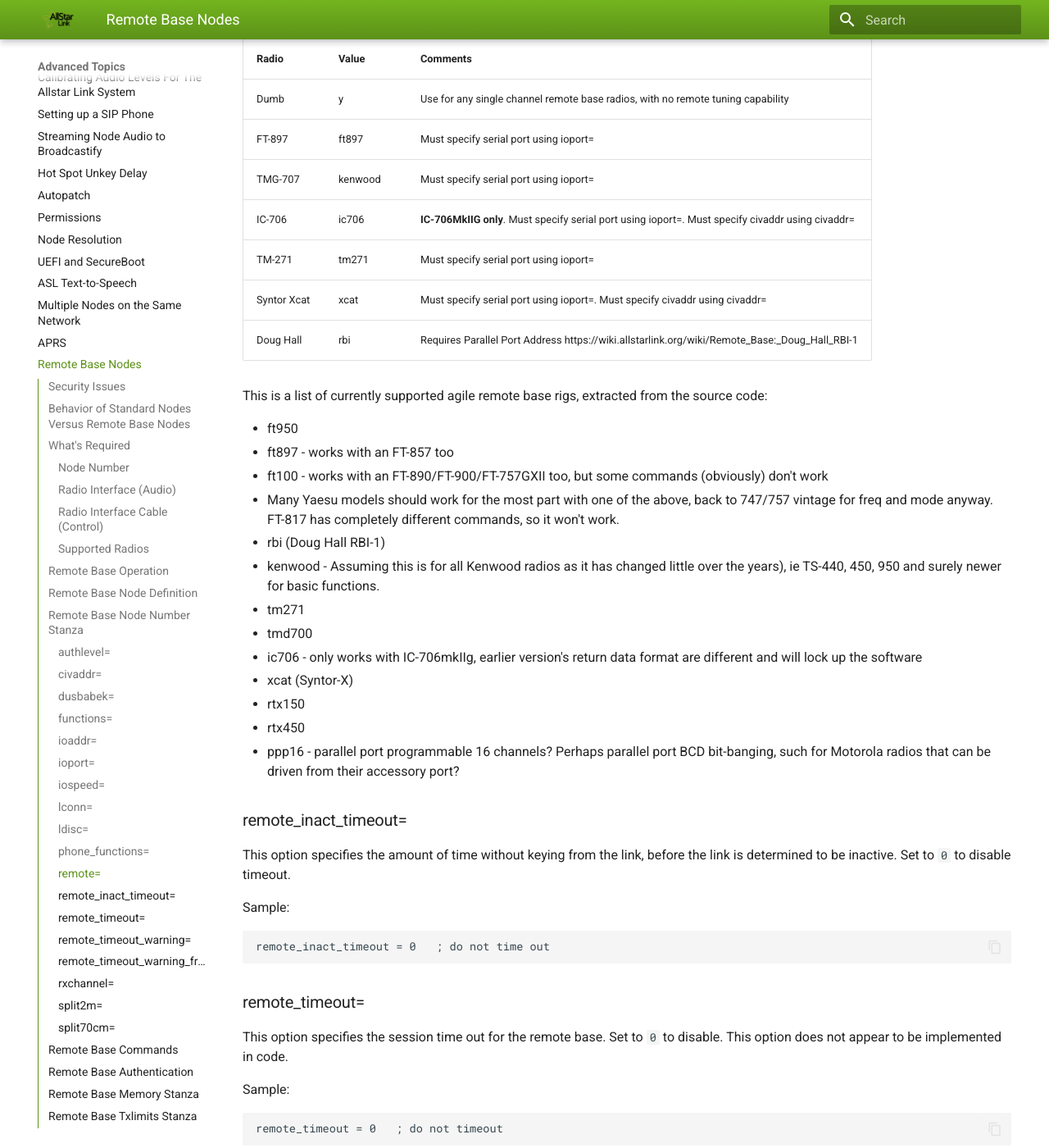
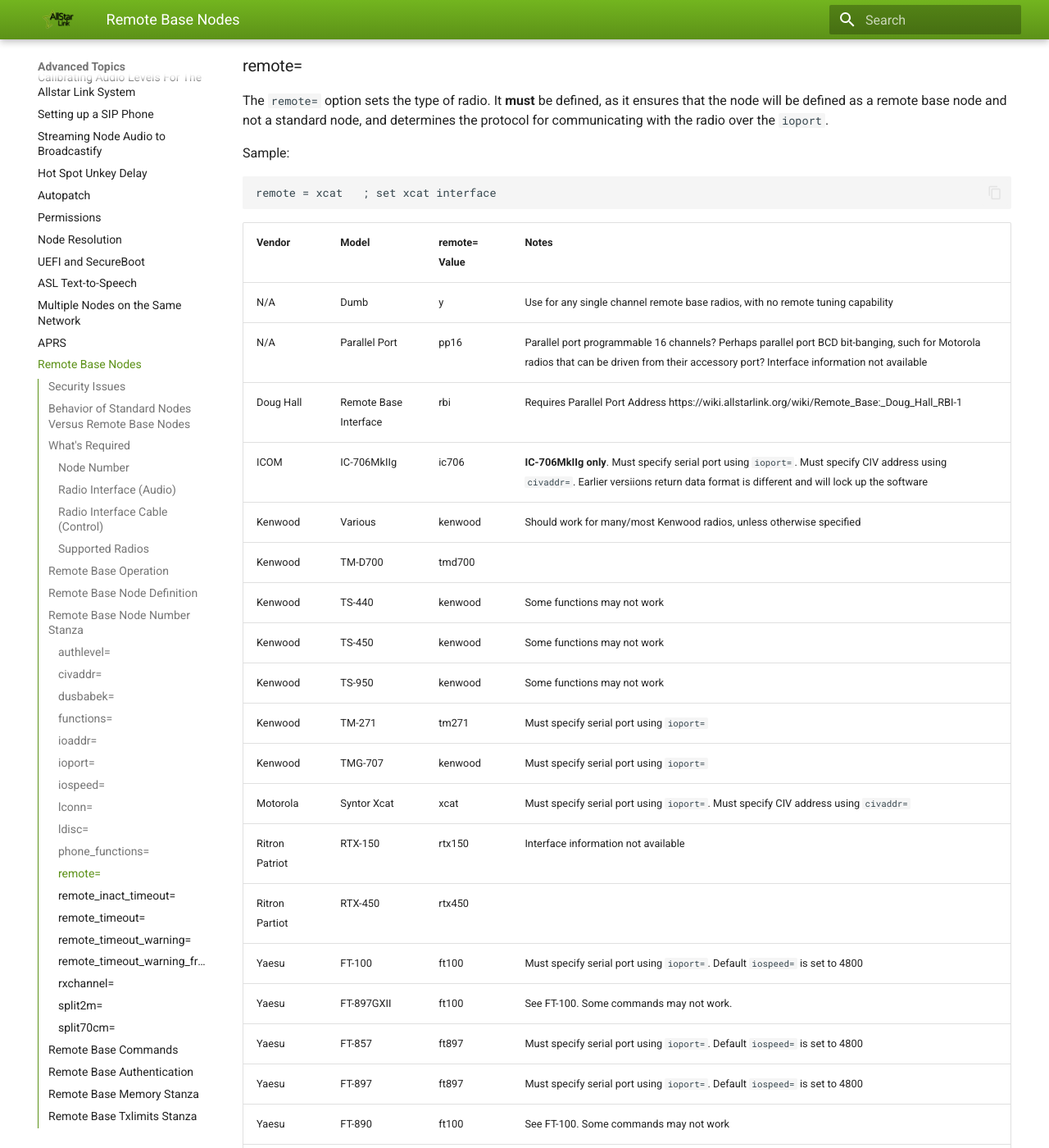
Before and after one commit to AllStarLink/ASL3-Manual, an MkDocs documentation site: the page built from docs/adv-topics/remotebase.md, in a window 1280 px wide and 1400 px high, scrolled down 6255 px. Shown: the whole window at 82% size. Built offline with MkDocs 1.6.1 and Material for MkDocs 9.7.7, drawn with Linux system fonts in a browser that asks for light colours; some of the changed text lies outside the part shown.

Commit message:
FIx up the supported radios table.

````diff
--- a/docs/adv-topics/remotebase.md
+++ b/docs/adv-topics/remotebase.md
@@ -181,6 +181,15 @@
 iospeed = 4800         ; Use 4800 baud
 ```
 
+Valid `iospeed` values are:
+
+* 2400
+* 4800
+* 9600 (default if `iospeed` is not specified)
+* 19200
+* 38400
+* 57600
+
 ### lconn=
 This is an undocumented setting. It appears to maybe set a GPIO or Parallel Port pin when connected?
 
@@ -232,31 +241,31 @@
 remote = xcat   ; set xcat interface
 ```
 
-Radio|Value|Comments
------|-----|--------
-Dumb|y|Use for any single channel remote base radios, with no remote tuning capability
-FT-897|ft897|Must specify serial port using ioport=
-TMG-707|kenwood|Must specify serial port using ioport=
-IC-706|ic706|**IC-706MkIIG only**. Must specify serial port using ioport=. Must specify civaddr using civaddr=
-TM-271|tm271|Must specify serial port using ioport=
-Syntor Xcat|xcat|Must specify serial port using ioport=. Must specify civaddr using civaddr=
-Doug Hall|rbi|Requires Parallel Port Address https://wiki.allstarlink.org/wiki/Remote_Base:_Doug_Hall_RBI-1
+Vendor|Model|remote= Value|Notes
+------|-----|-------------|-----
+N/A|Dumb|y|Use for any single channel remote base radios, with no remote tuning capability
+N/A|Parallel Port|pp16|Parallel port programmable 16 channels? Perhaps parallel port BCD bit-banging, such for Motorola radios that can be driven from their accessory port? Interface information not available
+Doug Hall|Remote Base Interface|rbi|Requires Parallel Port Address https://wiki.allstarlink.org/wiki/Remote_Base:_Doug_Hall_RBI-1
+ICOM|IC-706MkIIg|ic706|**IC-706MkIIg only**. Must specify serial port using `ioport=`. Must specify CIV address using `civaddr=`. Earlier versiions return data format is different and will lock up the software
+Kenwood|Various|kenwood|Should work for many/most Kenwood radios, unless otherwise specified
+Kenwood|TM-D700|tmd700|
+Kenwood|TS-440|kenwood|Some functions may not work
+Kenwood|TS-450|kenwood|Some functions may not work
+Kenwood|TS-950|kenwood|Some functions may not work
+Kenwood|TM-271|tm271|Must specify serial port using `ioport=`
+Kenwood|TMG-707|kenwood|Must specify serial port using `ioport=`
+Motorola|Syntor Xcat|xcat|Must specify serial port using `ioport=`. Must specify CIV address using `civaddr=`
+Ritron Patriot|RTX-150|rtx150|Interface information not available
+Ritron Partiot|RTX-450|rtx450|
+Yaesu|FT-100|ft100|Must specify serial port using `ioport=`. Default `iospeed=` is set to 4800
+Yaesu|FT-897GXII|ft100|See FT-100. Some commands may not work.
+Yaesu|FT-857|ft897|Must specify serial port using `ioport=`. Default `iospeed=` is set to 4800
+Yaesu|FT-897|ft897|Must specify serial port using `ioport=`. Default `iospeed=` is set to 4800
+Yaesu|FT-890|ft100|See FT-100. Some commands may not work
+Yaesu|FT-900|ft100|See FT-100. Some commands may not work
+Yaesu|FT-950|ft950|Must specify serial port using `ioport=`. Default `iospeed=` is set to 38400
 
-This is a list of currently supported agile remote base rigs, extracted from the source code:
-
-* ft950
-* ft897 - works with an FT-857 too
-* ft100 - works with an FT-890/FT-900/FT-757GXII too, but some commands (obviously) don't work
-* Many Yaesu models should work for the most part with one of the above, back to 747/757 vintage for freq and mode anyway. FT-817 has completely different commands, so it won't work.
-* rbi (Doug Hall RBI-1)
-* kenwood - Assuming this is for all Kenwood radios as it has changed little over the years), ie TS-440, 450, 950 and surely newer for basic functions.
-* tm271
-* tmd700
-* ic706 - only works with IC-706mkIIg, earlier version's return data format are different and will lock up the software
-* xcat (Syntor-X)
-* rtx150
-* rtx450
-* ppp16 - parallel port programmable 16 channels? Perhaps parallel port BCD bit-banging, such for Motorola radios that can be driven from their accessory port?
+Many Yaesu models should work for the most part with one of the above, back to 747/757 vintage for frequency and mode anyway. The FT-817 has completely different commands, so it won't work.
 
 ### remote_inact_timeout=
 This option specifies the amount of time without keying from the link, before the link is determined to be inactive. Set to `0` to disable timeout.
````
